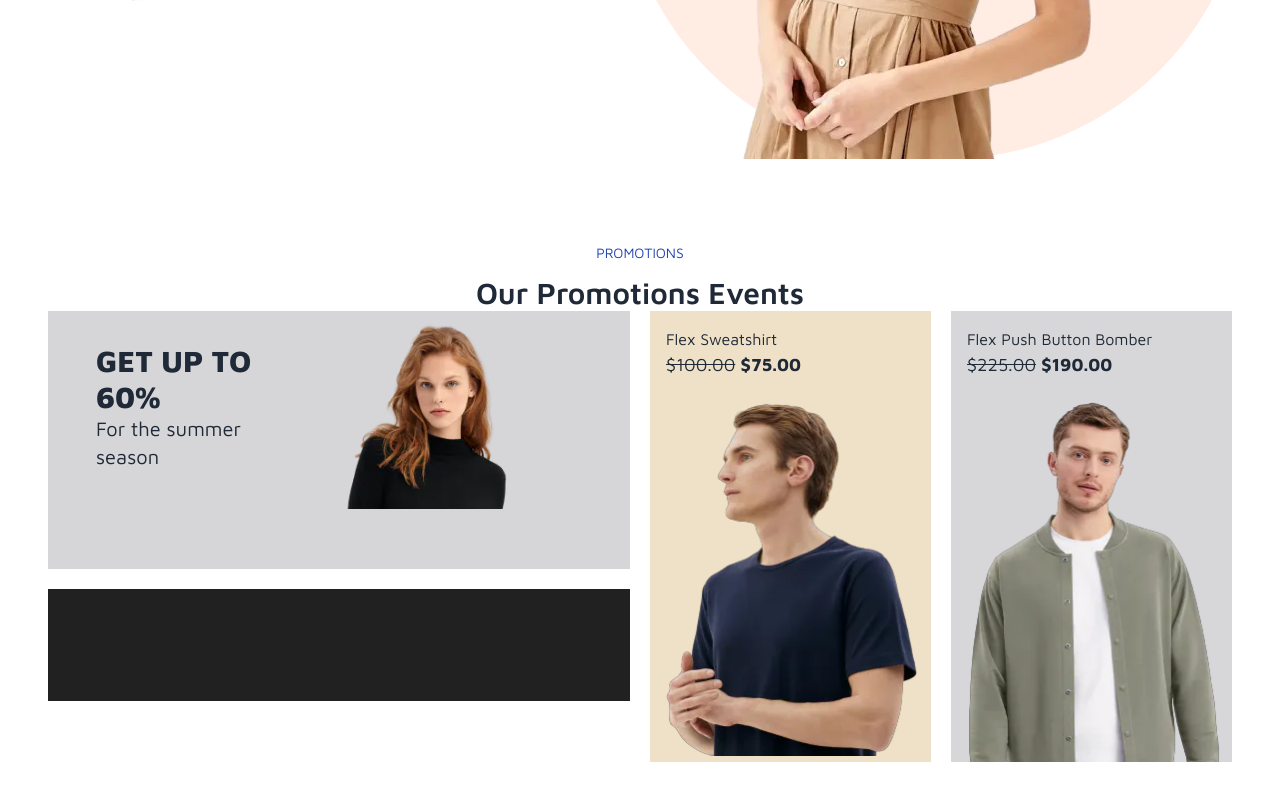
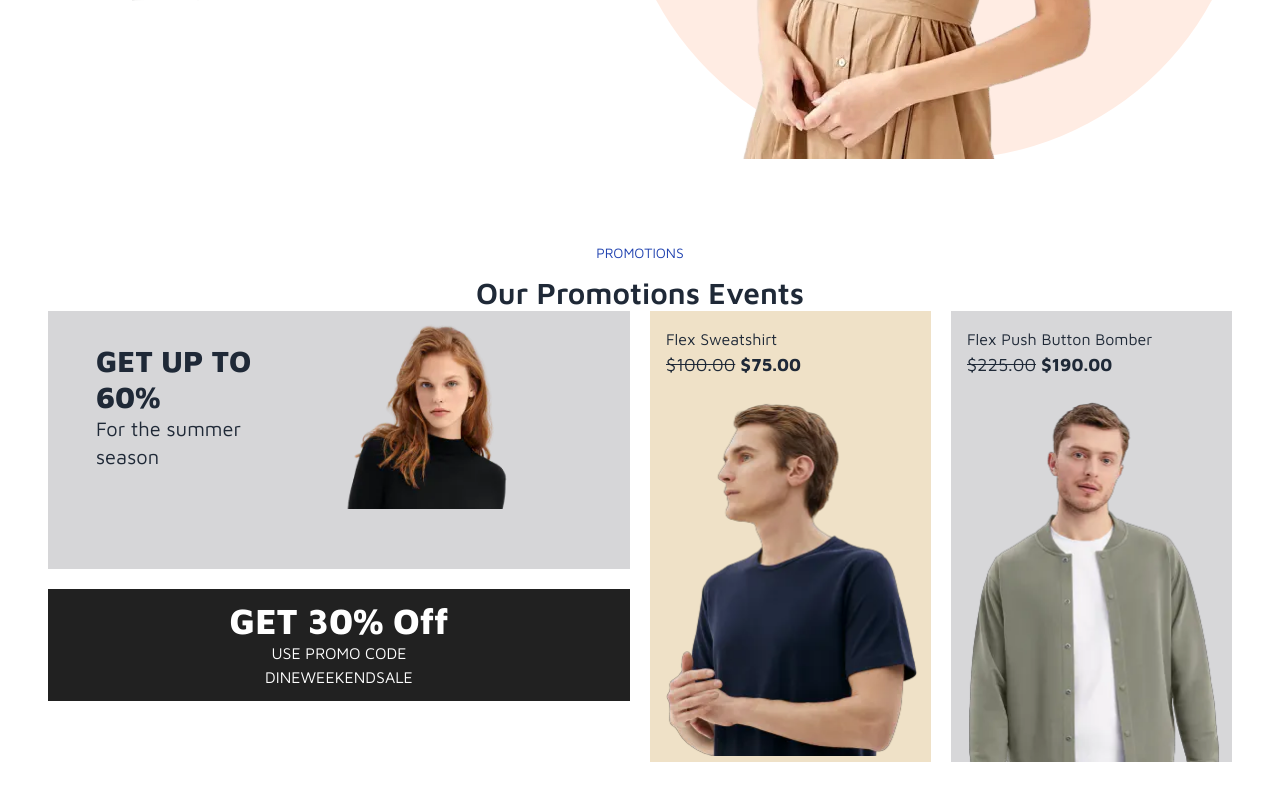
Before and after one commit to Asad-Ur-Rahman/ecommerce-app, a Next.js app: page / in a window 1280 px wide. Shown: the part 549-1349 px from the top of the page. Built offline with nearby package versions, Linux system fonts and the light colour scheme.

Commit message:
Update index.tsx

```diff
--- a/src/components/views/productTypes/index.tsx
+++ b/src/components/views/productTypes/index.tsx
@@ -42,7 +42,11 @@ const ProductsTypes = () => {
             <Image width={1000} height={1000} src={event3} alt="sweaters" />
           </div>
         </div>
-        <div className='w-full col-span-2 h-28 bg-cat2'></div>
+        <div className='w-full col-span-2 h-28 bg-cat2 flex flex-col justify-center items-center text-white'>
+          <h5 className="font-extrabold text-4xl">GET 30% Off</h5>
+          <p>USE PROMO CODE</p>
+          <button>DINEWEEKENDSALE</button>
+        </div>
       </div>
 
     </div>
```
